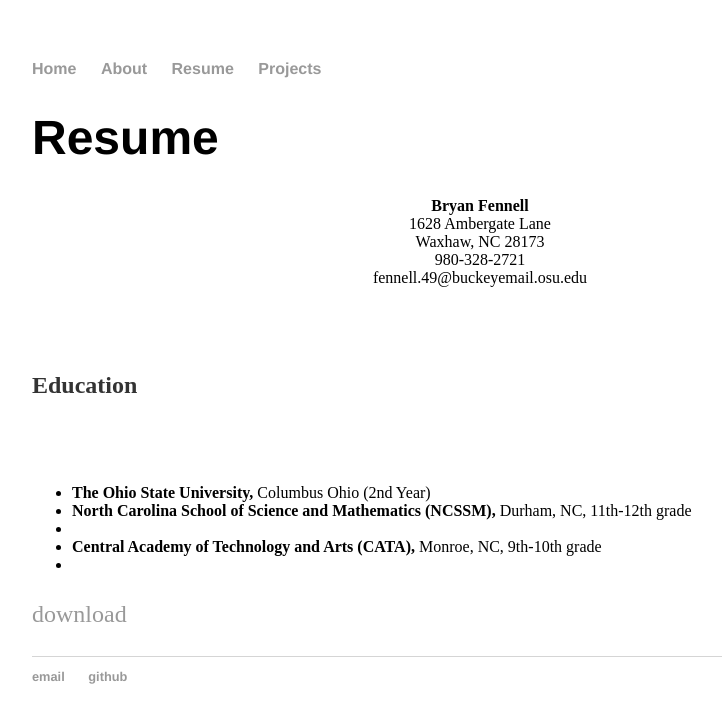
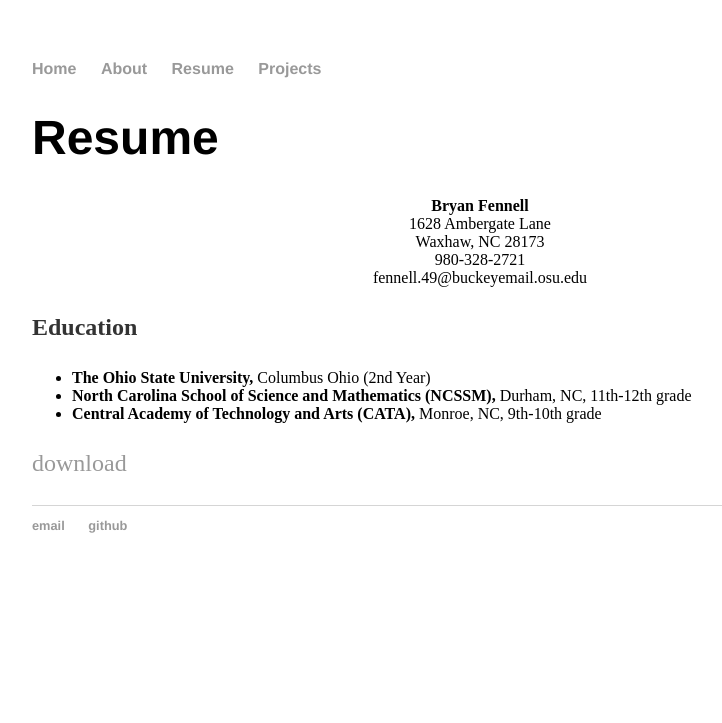
Before and after one commit to BryanFennell/BryanFennell.github.io, a Jekyll site: the page built from resume/index.html, in a window 1280 px wide. Shown: the top 723 px of the page, without its empty margins (160-882 px from the left). Built offline with Jekyll 4.4.1, drawn with Linux system fonts in a browser that asks for light colours.

Commit message:
Update index.html
removed the line breaks and fixed the ordered list

```diff
--- a/resume/index.html
+++ b/resume/index.html
@@ -10,13 +10,11 @@ title: Resume
   <center>Waxhaw, NC 28173</center>
   <center>980-328-2721</center>
   <center>fennell.49@buckeyemail.osu.edu</center>
-  <p><br></p>
   <p><b>Education</b></p>
-  <p><br></p>
   <ul>
     <li><b>The Ohio State University,</b> Columbus Ohio (2nd Year)</li>
-    <li><b>North Carolina School of Science and Mathematics (NCSSM),</b> Durham, NC, 11th-12th grade<li>
-    <li><b>Central Academy of Technology and Arts (CATA),</b> Monroe, NC, 9th-10th grade<li>
+    <li><b>North Carolina School of Science and Mathematics (NCSSM),</b> Durham, NC, 11th-12th grade</li>
+    <li><b>Central Academy of Technology and Arts (CATA),</b> Monroe, NC, 9th-10th grade</li>
   </ul>
   <p><a href="/Bryan Fennell Resume.pdf" download>download</a>
 </div><!-- /.blurb -->
```
